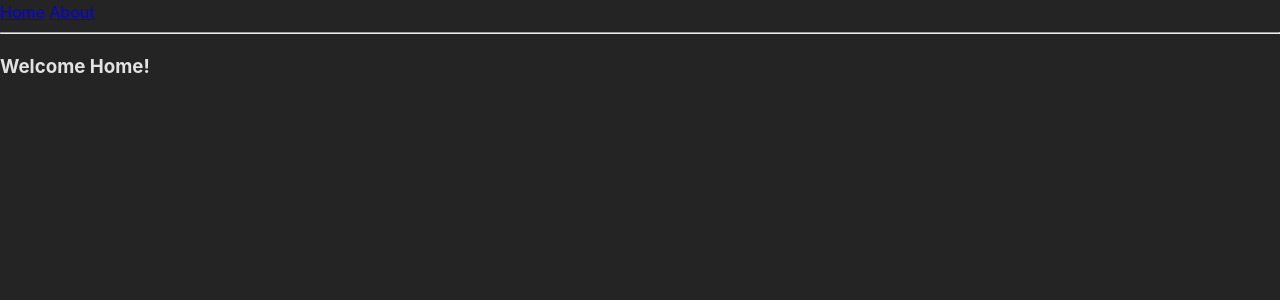
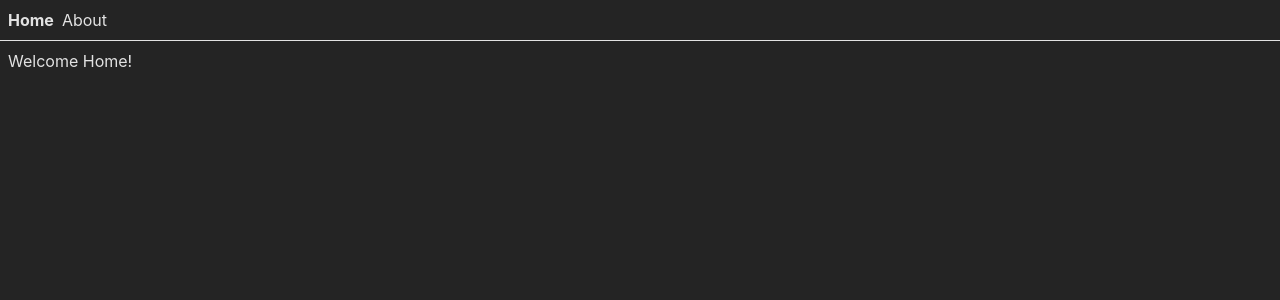
Before and after one commit to armanTakmazyan/contact-management, a React (Vite) app: page / in a window 1280 px wide. Shown: the top 300 px of the page. Built offline with nearby package versions, Linux system fonts and the light colour scheme.

Commit message:
Add Tailwind CSS configurations

```diff
--- a/package.json
+++ b/package.json
@@ -11,11 +11,13 @@
     "format": "prettier --write '**/*.{js,jsx,ts,tsx,css,html,json}'"
   },
   "dependencies": {
+    "@tailwindcss/vite": "^4.0.1",
     "@tanstack/react-form": "^0.41.3",
     "@tanstack/react-query": "^5.65.1",
     "@tanstack/react-router": "^1.98.3",
     "react": "^18.3.1",
-    "react-dom": "^18.3.1"
+    "react-dom": "^18.3.1",
+    "tailwindcss": "^4.0.1"
   },
   "devDependencies": {
     "@eslint/js": "^9.17.0",
--- a/src/App.css
+++ /dev/null
@@ -1,5 +0,0 @@
-#root {
-  margin: 0 auto;
-  width: 100%;
-  height: 100%;
-}
--- a/src/App.tsx
+++ b/src/App.tsx
@@ -3,7 +3,6 @@ import { RouterProvider, createRouter } from '@tanstack/react-router';
 import { routeTree } from './routeTree.gen';
 // import reactLogo from './assets/react.svg';
 // import viteLogo from '/vite.svg';
-import './App.css';
 
 const router = createRouter({ routeTree });
 
--- a/src/index.css
+++ b/src/index.css
@@ -1,3 +1,5 @@
+@import 'tailwindcss';
+
 :root {
   font-family: Inter, system-ui, Avenir, Helvetica, Arial, sans-serif;
   line-height: 1.5;
@@ -23,3 +25,9 @@ body {
   width: 100%;
   height: 100%;
 }
+
+#root {
+  margin: 0 auto;
+  width: 100%;
+  height: 100%;
+}
--- a/src/main.tsx
+++ b/src/main.tsx
@@ -1,7 +1,7 @@
 import { StrictMode } from 'react';
 import { createRoot } from 'react-dom/client';
+import App from './App.tsx';
 import './index.css';
-import App from './App.tsx';
 
 createRoot(document.getElementById('root')!).render(
   <StrictMode>
--- a/vite.config.ts
+++ b/vite.config.ts
@@ -1,8 +1,9 @@
 import { defineConfig } from 'vite';
 import react from '@vitejs/plugin-react';
 import { TanStackRouterVite } from '@tanstack/router-plugin/vite';
+import tailwindcss from '@tailwindcss/vite';
 
 // https://vite.dev/config/
 export default defineConfig({
-  plugins: [TanStackRouterVite(), react()],
+  plugins: [TanStackRouterVite(), tailwindcss(), react()],
 });
```
Also changed, not shown: 1 other file (tests, documents, lock files or other folders).
